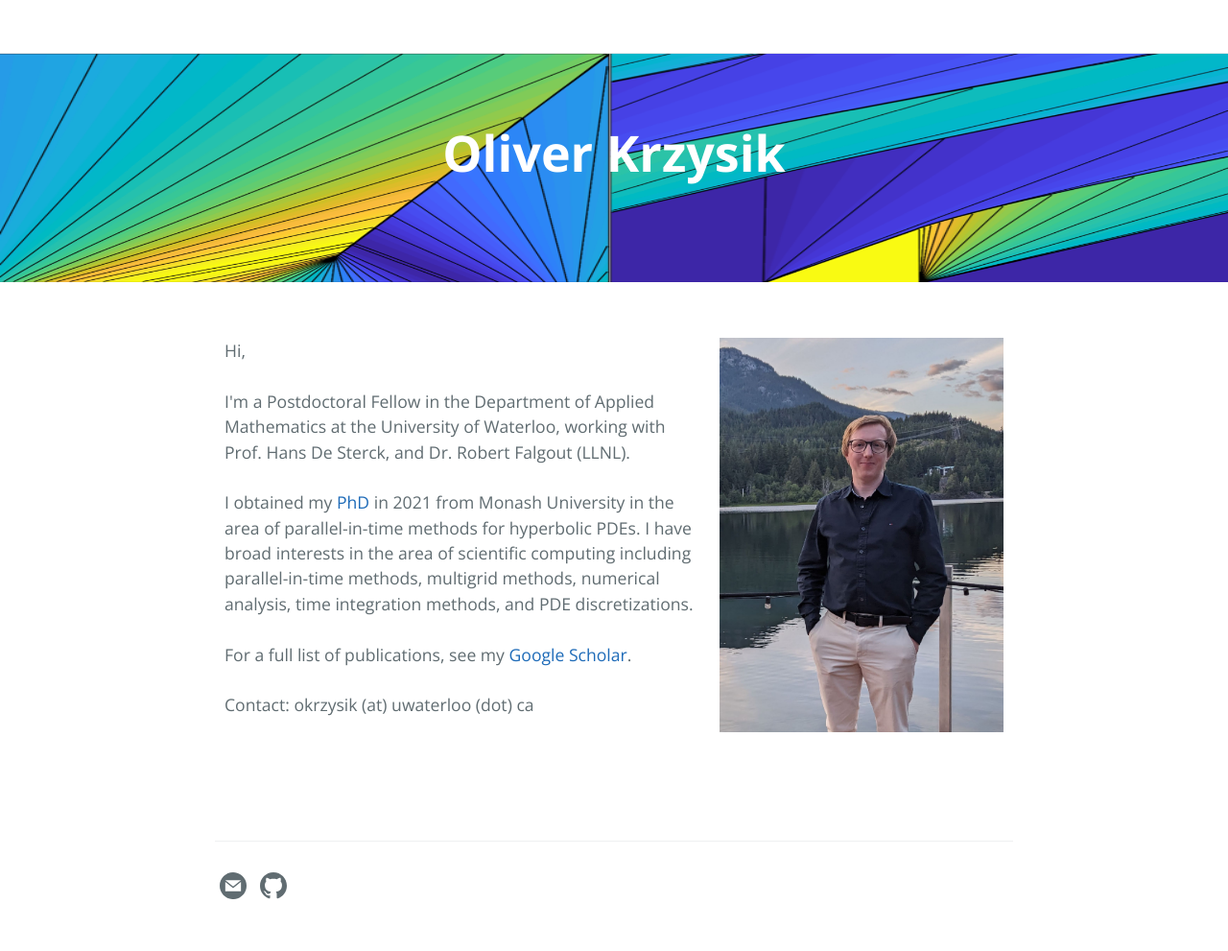
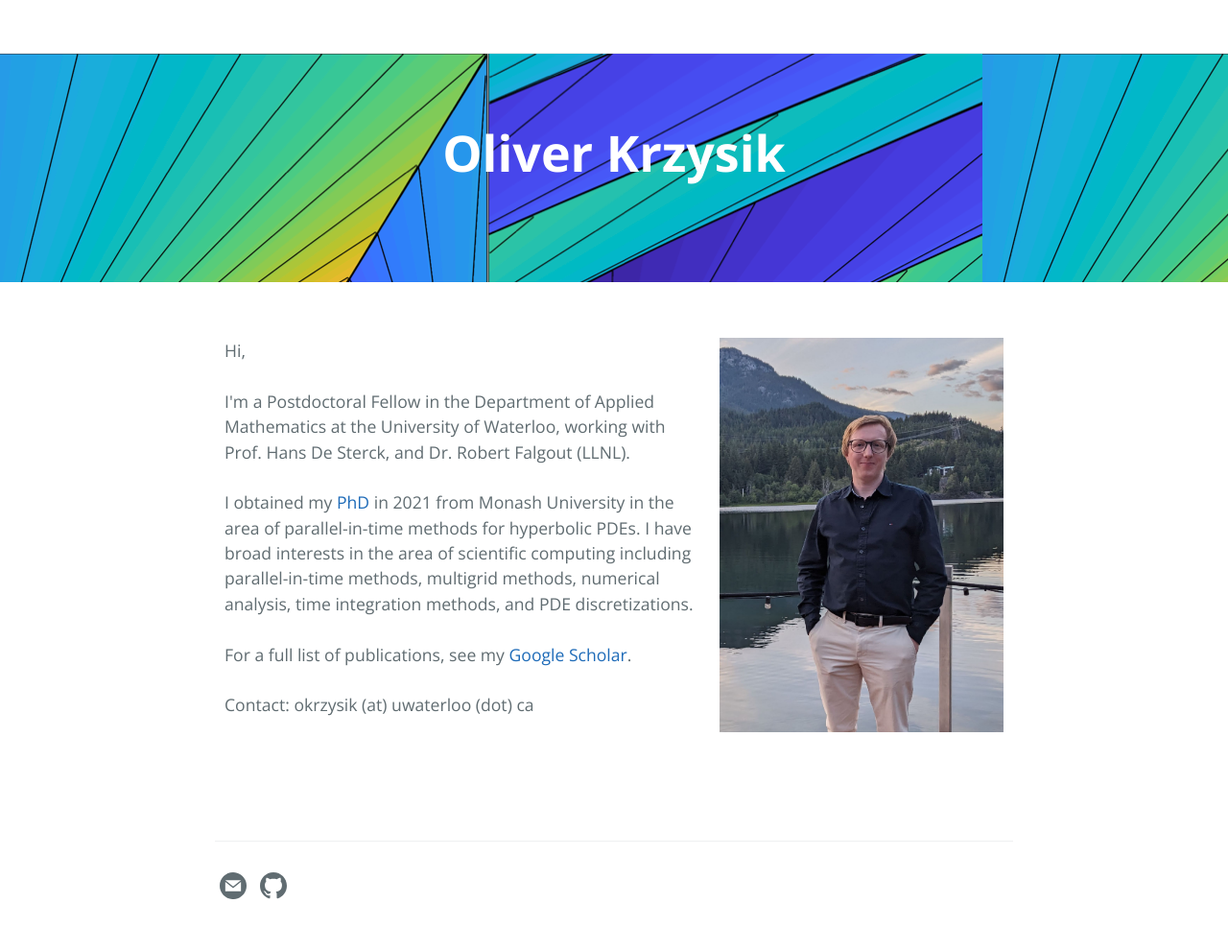
Before and after one commit to okrzysik/okrzysik.github.io, a Jekyll site: the page built from index.md, in a window 1280 px wide. Shown: the whole page at 96% size. Built offline with Jekyll 4.4.1, drawn with Linux system fonts in a browser that asks for light colours.

Commit message:
Adjusting background image size

```diff
--- a/_sass/jekyll-theme-cayman-blog.scss
+++ b/_sass/jekyll-theme-cayman-blog.scss
@@ -126,7 +126,7 @@ a {
   color: $header-heading-color;
   text-align: center;
   background-image:   url('../../background.png');
-  background-size: 100% 100%;
+  background-size: auto auto;
 
 
   @include large {
```
